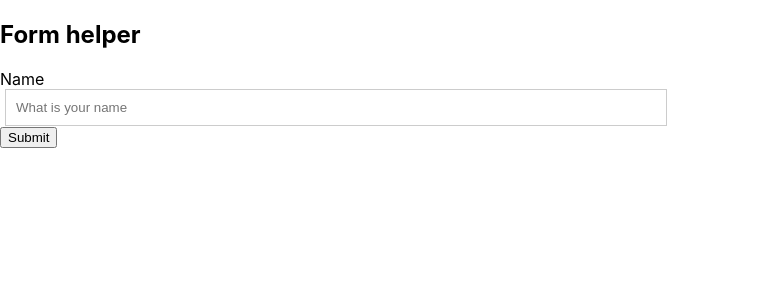
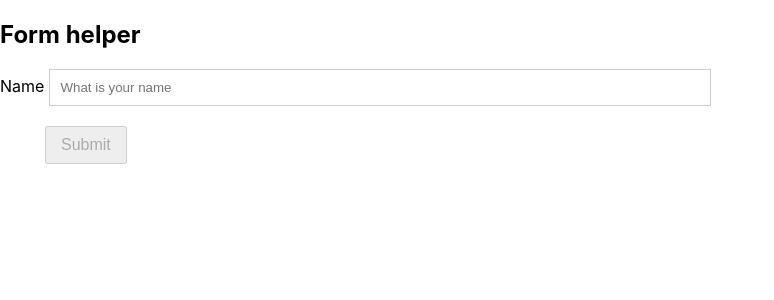
Before and after one commit to nirajrajgor/react-form-helper, a React (Create React App) app: page / in a window 1280 px wide. Shown: the top 300 px of the page, without its empty margins (0-774 px from the left). Built offline with nearby package versions, Linux system fonts and the light colour scheme.

Commit message:
Text input modified to accomodate passing less props.

```diff
--- a/src/App.js
+++ b/src/App.js
@@ -6,6 +6,7 @@ class App extends Component {
 	constructor() {
 		super();
 		this.state = {
+			formIsValid: false, //we will use this to track the overall form validity
 			formControls: {
 				name: {
 					value: '',
@@ -37,8 +38,14 @@ class App extends Component {
 
 		updatedControls[name] = updatedFormElement;
 
+		let formIsValid = true;
+		for (let inputIdentifier in updatedControls) {
+			formIsValid = updatedControls[inputIdentifier].valid && formIsValid;
+		}
+
 		this.setState({
-			formControls: updatedControls
+			formControls: updatedControls,
+			formIsValid
 		});
 	}
 
@@ -51,16 +58,17 @@ class App extends Component {
 		return (
 			<div className="App">
 				<h2>Form helper</h2>
-				<form onSubmit={this.formSubmitHandler}>
-					<label htmlFor="name">Name{' '}</label>
+				<form onSubmit={this.formSubmitHandler} autoComplete="off">
 					<TextInput
-						id="name"
+						label="Name"
 						name="name"
 						placeholder={this.state.formControls.name.placeholder}
 						value={this.state.formControls.name.value}
 						onChange={this.changeHandler}
+						touched={this.state.formControls.name.touched}
+						valid={this.state.formControls.name.valid}
 					/>
-					<button type="submit"> Submit </button>
+					<button type="submit" className="btn-submit" disabled={!this.state.formIsValid}> Submit </button>
 				</form>
 			</div>
 		);
```
